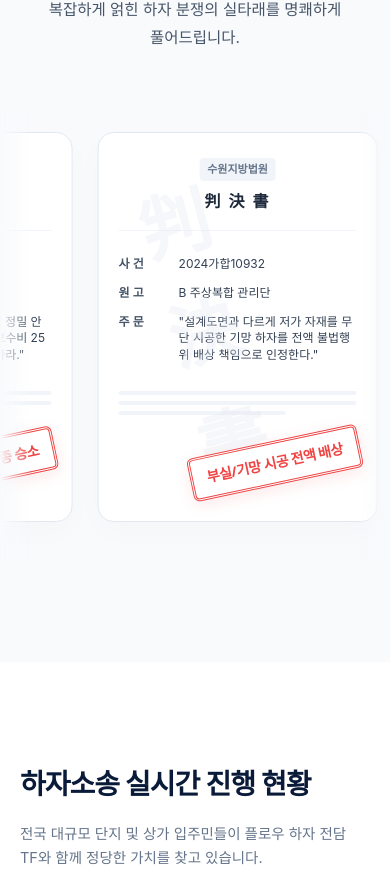
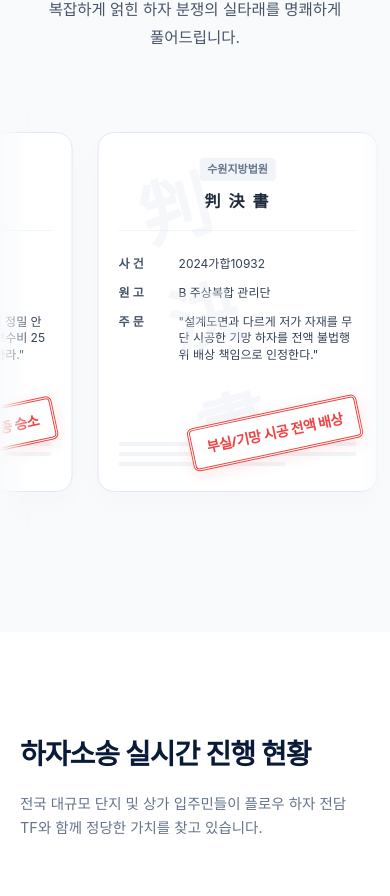
Before and after one commit to 2026flowlaw-cpu/flow, a Next.js app: page /practice/defect-litigation in a window 390 px wide. Shown: the part 5431-6327 px from the top of the page. Built offline with nearby package versions, Linux system fonts and the light colour scheme; no server answers.

Commit message:
design: fine-tune verdict card layout by distributing space to dummyLines and removing marquee hover-pause

```diff
--- a/src/components/VerdictSection/VerdictSection.module.css
+++ b/src/components/VerdictSection/VerdictSection.module.css
@@ -88,10 +88,6 @@
   animation: scrollMarquee 40s linear infinite;
 }
 
-.marqueeTrack:hover {
-  animation-play-state: paused;
-}
-
 .marqueeSet {
   display: flex;
   gap: 25px;
@@ -111,7 +107,7 @@
   border-radius: 16px;
   padding: 35px 25px;
   position: relative;
-  min-height: 440px;
+  min-height: 415px;
   box-shadow: 0 10px 30px rgba(0, 0, 0, 0.02);
   transition: transform 0.3s ease, box-shadow 0.3s ease, border-color 0.3s ease;
   display: flex;
@@ -197,7 +193,8 @@
 }
 
 .dummyTextLines {
-  margin-top: 15px;
+  margin-top: auto;
+  padding-top: 24px;
   display: flex;
   flex-direction: column;
   gap: 6px;
@@ -265,6 +262,6 @@
   .paperCard {
     width: 280px;
     padding: 25px 20px;
-    min-height: 390px;
+    min-height: 360px;
   }
 }
```
